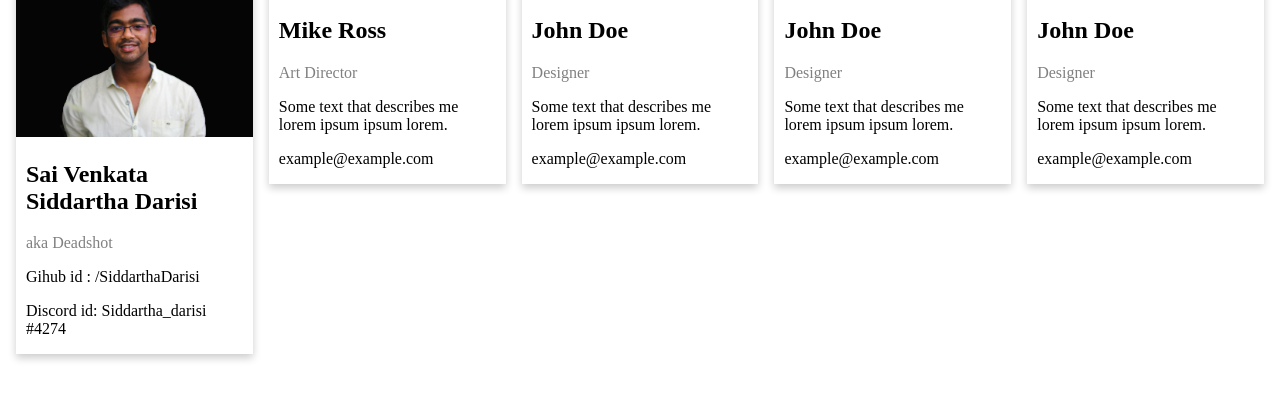
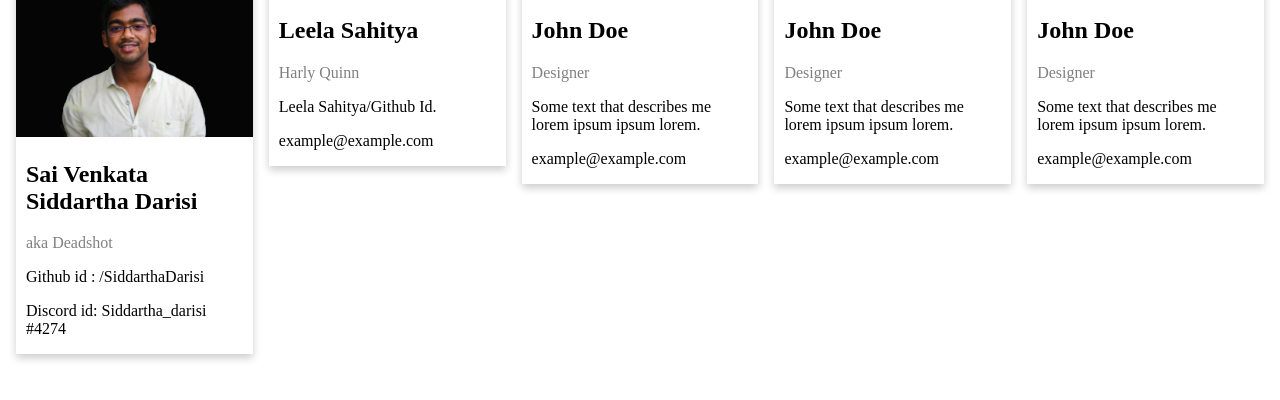
Before and after one commit to LeelaSahitya/Suicide-Squad-, a plain HTML site: page index.html in a window 1280 px wide. Shown: the part 166-566 px from the top of the page. Drawn offline with Linux system fonts and the light colour scheme.

Commit message:
Update index.html

```diff
--- a/index.html
+++ b/index.html
@@ -63,7 +63,7 @@ html {
       <div class="container">
         <h2>Sai Venkata Siddartha Darisi</h2>
         <p class="title">aka Deadshot</p>
-        <p>Gihub id : /SiddarthaDarisi</p>
+        <p>Github id : /SiddarthaDarisi</p>
         <p>Discord id: Siddartha_darisi #4274</p>
 
       </div>
@@ -74,9 +74,9 @@ html {
     <div class="card">
       <img src="/w3images/team2.jpg" alt="Mike" style="width:100%">
       <div class="container">
-        <h2>Mike Ross</h2>
-        <p class="title">Art Director</p>
-        <p>Some text that describes me lorem ipsum ipsum lorem.</p>
+        <h2>Leela Sahitya</h2>
+        <p class="title">Harly Quinn</p>
+        <p>Leela Sahitya/Github Id.</p>
         <p>example@example.com</p>
 
       </div>
```
